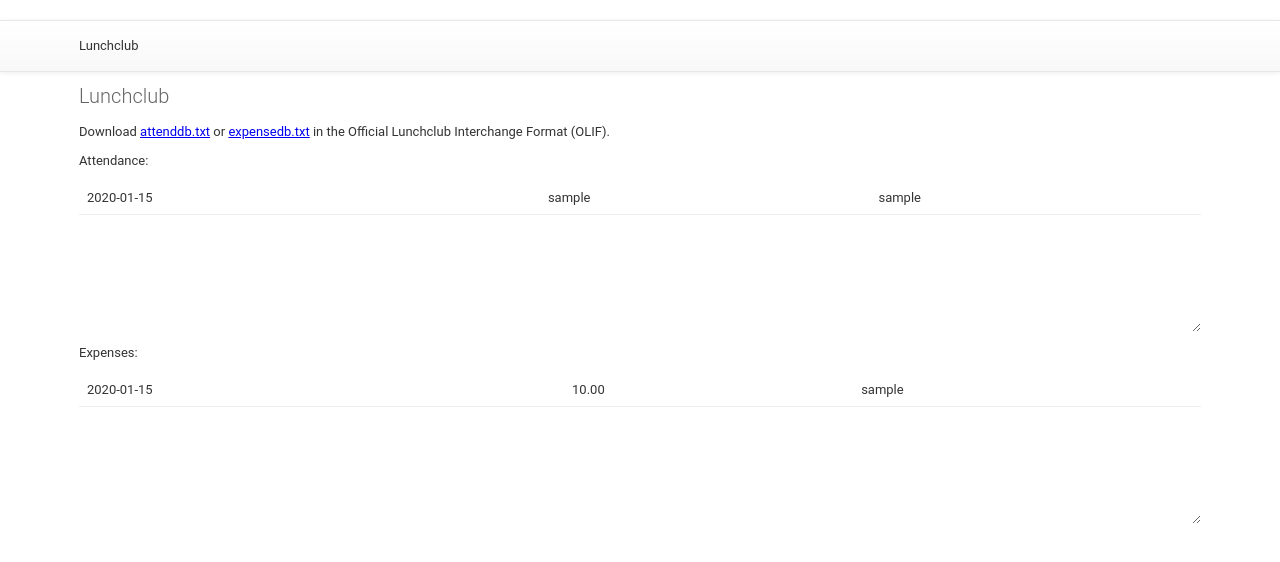
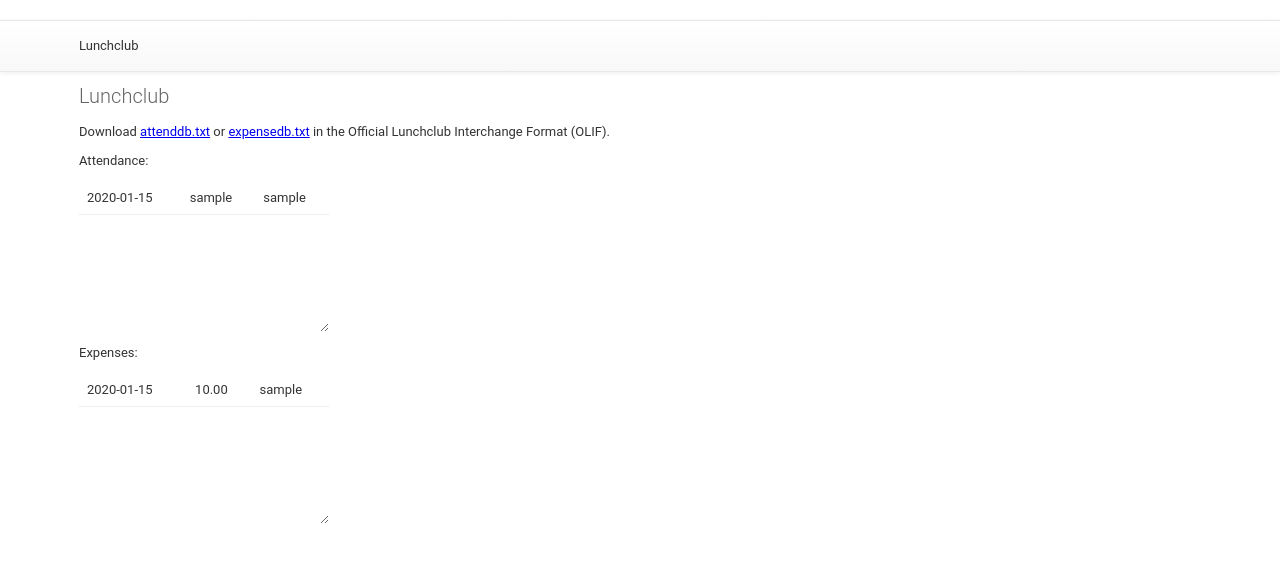
Before and after one commit to Mortal/django-lunchclub, a Django app: page /view/ in a window 1280 px wide. Shown: the top 562 px of the page. Run offline with Django 3.2, Linux system fonts and the light colour scheme; tables that the repository leaves empty hold one stand-in row (values such as "Sample post").

Commit message:
fixup! Update database view CSS

```diff
--- a/lunchclub/templates/lunchclub/database_view.html
+++ b/lunchclub/templates/lunchclub/database_view.html
@@ -9,14 +9,14 @@ or
 in the Official Lunchclub Interchange Format (OLIF).</p>
 
 <p>Attendance:</p>
-<div style="width: 250px; height: 150px; width: auto; overflow: auto; resize: both">
+<div style="width: 250px; height: 150px; overflow: auto; resize: both">
 <table style="width: 100%">{% for a in attenddb reversed %}
 <tr><td>{{ a.ymd }}<td>{{ a.creator }}<td>{{ a.uname }}{% endfor %}
 </table>
 </div>
 
 <p>Expenses:</p>
-<div style="width: 250px; height: 150px; width: auto; overflow: auto; resize: both">
+<div style="width: 250px; height: 150px; overflow: auto; resize: both">
 <table style="width: 100%">{% for a in expensedb reversed %}
 <tr><td>{{ a.ymd }}<td>{{ a.amount }}<td>{{ a.uname }}{% endfor %}
 </table>
```
